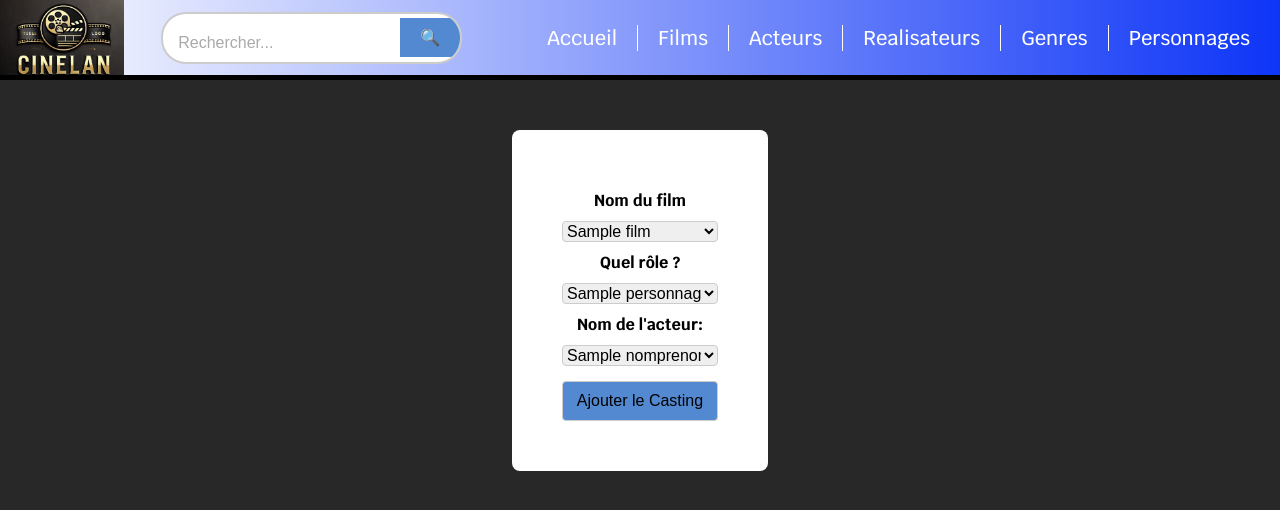
After one commit to Yopetito/Cinema, a PHP site: template view/addCasting.php in a window 1280 px wide. The commit adds this page. Shown: the top 510 px of the page. Run offline with PHP 8.4, Linux system fonts and the light colour scheme; the template is opened without the code that fills it: most values are stand-ins (such as "Sample title", 1, 10 or a date in 2020).

Commit message:
Ajout de la fonction addCasting -> permet d'ajouter un casting a un film via un formulaire.

```diff
--- a/index.php
+++ b/index.php
@@ -43,6 +43,7 @@ if(isset($_GET["action"])){
         case "addFilm" : $ctrlFilm->addFilm(); break;
         case "deleteActeur" : $ctrlActeur->deleteActeur(); break;
         case "recherche" : $ctrlSearch->recherche(); break;
+        case "addCasting" : $ctrlFilm->addCasting(); break;
     }
 } else {
     $ctrlAccueil->getFilmsAccueil();
--- a/public/css/style.css
+++ b/public/css/style.css
@@ -402,6 +402,20 @@ h2 {
     margin-top: 50px;
 }
 
+.add_casting {
+    display: flex;
+    flex-direction: column;
+    justify-content: center;
+    align-items: center;
+    text-align: center;
+    background: #ffffff;
+    padding: 50px;
+    border-radius: 8px;
+    width: 20%;
+    margin: auto;
+    margin-top: 50px;
+}
+
 .add_genre {
     display: flex;
     flex-direction: column;
@@ -418,6 +432,7 @@ h2 {
 
 form p, form div, form label, form input, form textarea, form select, form fieldset {
     margin: 0;
+    margin-top: 10px;
     padding: 0;
     width: 100%;
 }
--- /dev/null
+++ b/view/addCasting.php
@@ -0,0 +1,32 @@
+<?php
+ob_start();
+?>
+
+<form class="add_casting" action="index.php?action=addCasting" method="POST">
+     <label for="id_film">Nom du film</label>
+    <select id="id_film" name="id_film">
+        <?php foreach($films as $film) { ?>
+            <option value="<?= $film['id_film'] ?>"><?php echo $film['titre_film']; ?></option>
+        <?php } ?>
+    </select>
+    <label for="id_personnage">Quel rôle ?</label>
+    <select id="id_personnage" name="id_personnage">
+        <?php foreach($personnages as $personnage) { ?>
+            <option value="<?= $personnage['id_personnage'] ?>"><?php echo $personnage['nom_personnage']; ?></option>
+        <?php } ?>
+    </select>
+    <label for="id_acteur">Nom de l'acteur:</label>
+    <select id="id_acteur" name="id_acteur">
+        <?php foreach($acteurs as $acteur) { ?>
+            <option value="<?= $acteur['id_acteur'] ?>"><?php echo $acteur['nomprenom']; ?></option>
+        <?php } ?>
+    </select>
+    <div class="submit-row">
+        <input class="input_ajouter" type="submit" name="submit" value="Ajouter le Casting">
+    </div>
+</form>
+
+<?php
+$titre = "Ajoutez un casting";
+$contenu = ob_get_clean();
+require "view/template.php";
--- a/view/listFilms.php
+++ b/view/listFilms.php
@@ -11,6 +11,7 @@ ob_start();
 
     <div class="btn-ajouter">
         <button onclick="window.location.href='index.php?action=addFilm';">Ajouter un film</button>
+        <button onclick="window.location.href='index.php?action=addCasting';">Ajouter un Casting</button>
     </div>
     <div class="list_affiche">
     <?php
```
Also changed, not shown: Controller/FilmController.php (+24 -0 lines), Model/Manager/FilmManager.php (+49 -1 lines).
